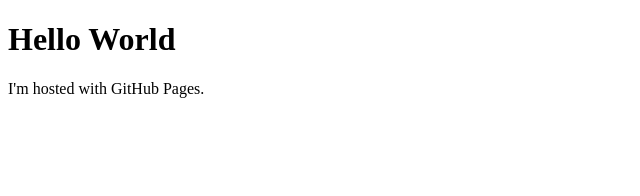
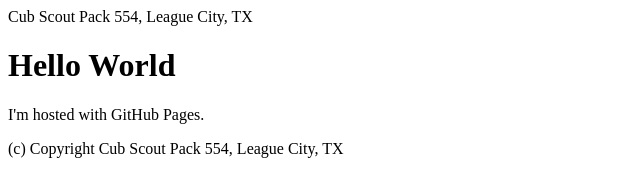
Before and after one commit to Pack554/pack554.github.io, a plain HTML site: page index.html in a window 1280 px wide. Shown: the whole page, without its empty margins (0-640 px from the left). Drawn offline with Linux system fonts and the light colour scheme.

Commit message:
add header, main, footer

```diff
--- a/index.html
+++ b/index.html
@@ -1,7 +1,17 @@
 <!DOCTYPE html>
 <html>
+    <title>Cub Scout Pack 554, League City, TX - #AdventureOn</title>
 <body>
-<h1>Hello World</h1>
-<p>I'm hosted with GitHub Pages.</p>
+    <header>
+        Cub Scout Pack 554, League City, TX
+    </header>
+    <main>
+        <h1>Hello World</h1>
+        <p>I'm hosted with GitHub Pages.</p>
+
+    </main>
+    <footer>
+        (c) Copyright Cub Scout Pack 554, League City, TX
+    </footer>
 </body>
 </html>
```
